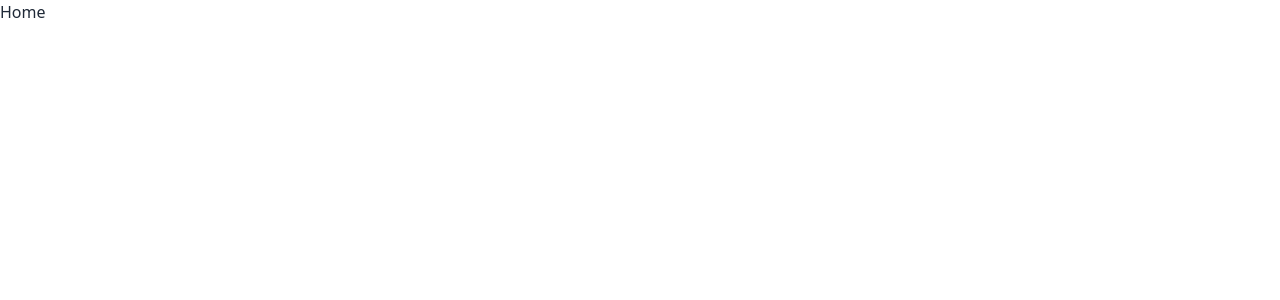
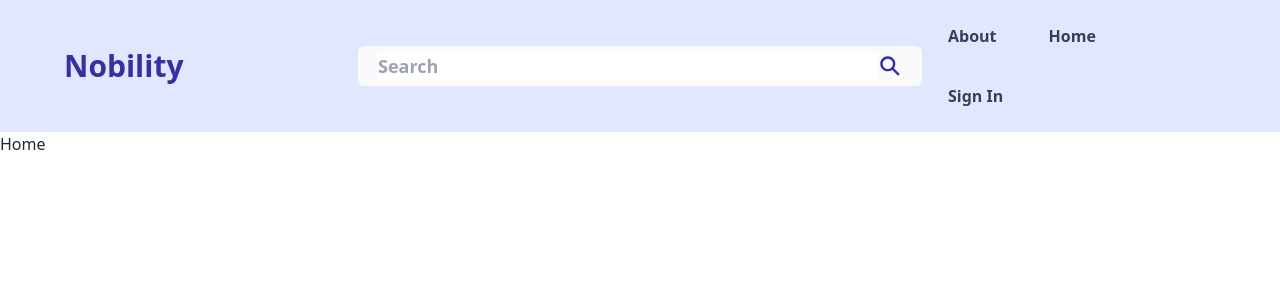
Before and after one commit to Syeda-Aisha-Ahmad/Nobility, a React (Vite) app in the folder client/: page / in a window 1280 px wide. Shown: the top 300 px of the page. Built offline with nearby package versions, Linux system fonts and the light colour scheme.

Commit message:
header section

```diff
--- a/client/src/App.jsx
+++ b/client/src/App.jsx
@@ -1,4 +1,5 @@
 import { BrowserRouter, Routes, Route } from 'react-router-dom';
+import Header from './components/header/Header';
 import About from './pages/about/About';
 import Home from './pages/home/Home';
 import Profile from './pages/profile/Profile';
@@ -8,6 +9,7 @@ import SignUp from './pages/signUp/SignUp';
 export default function App() {
   return (
     <BrowserRouter>
+      <Header />
       <Routes>
         <Route path='/' element={<Home />} />
         <Route path='/sign-in' element={<SignIn />} />
--- /dev/null
+++ b/client/src/components/header/Header.jsx
@@ -0,0 +1,46 @@
+import { FiMenu } from 'react-icons/fi';
+import { IoSearchSharp } from "react-icons/io5";
+
+export default function Header() {
+    return (
+        <div className=" navbar px-5 lg:px-16 py-2 text-lg text-gray-700 font-semibold lg:max-w-[1400px] mx-auto flex justify-between items-center bg-indigo-100">
+            {/* Small and medium Device */}
+            <div className="navbar-start w-screen  flex justify-between lg:w-3/12">
+                <a href='/' className="normal-case text-xl md:text-3xl font-bold text-indigo-800">Nobility</a>
+                <form className="lg:hidden bg-gray-50 px-5 h-8 md:h-10 rounded-md flex items-center">
+                    <input type="text" placeholder="Search" className="  focus:outline-none w-[150px] md:w-[400px] " />
+                    <IoSearchSharp className='text-xl md:text-2xl text-indigo-800' />
+                </form>
+                <div className="dropdown">
+                    <ul tabIndex={0} className="menu menu-compact right-0 top-10 dropdown-content mt-3 p-2 shadow bg-base-100 rounded-box w-52">
+                        <li className='hover:text-indigo-600'><a href='#about' className='hover:bg-base-100'>About</a></li>
+                        <li className='hover:text-indigo-600'><a href='#experience' className='hover:bg-base-100'>Home</a></li>
+                        <li className='hover:text-indigo-600'><a href='#skills' className='hover:bg-base-100'>Sign In</a></li>
+                    </ul>
+                    <div className='mr-auto'>
+                        <label tabIndex={0} className="btn btn-ghost text-2xl text-indigo-800 lg:hidden">
+                            <FiMenu />
+                        </label>
+                    </div>
+                </div>
+
+            </div>
+
+            <a href='/' className="hidden btn bg-base-100 hover:text-indigo-600 hover:bg-base-100 border-none normal-case text-[27px] font-bold md:hidden w-3/12">Nobility</a>
+
+            <form className="hidden lg:flex bg-gray-50 px-5 h-10 rounded-md">
+                <input type="text" placeholder="Search" className="  focus:outline-none md:w-[500px] " />
+                <IoSearchSharp className='text-2xl text-indigo-800' />
+            </form>
+
+            {/* Large device */}
+            <div className="navbar-end  w-3/12 hidden lg:flex ">
+                <ul className="menu menu-horizontal px-1 flex items-center gap-5">
+                    <li className='hover:text-indigo-600'><a href='#about' className='hover:bg-base-100 text-base'>About</a></li>
+                    <li className='hover:text-indigo-600'><a href='#experience' className='hover:bg-base-100 text-base'>Home</a></li>
+                    <li className='hover:text-indigo-600'><a href='#skills' className='hover:bg-base-100 text-base'>Sign In</a></li>
+                </ul>
+            </div>
+        </div>
+    )
+}
--- /dev/null
+++ b/package.json
@@ -0,0 +1,5 @@
+{
+  "dependencies": {
+    "react-icons": "^4.12.0"
+  }
+}
```
Also changed, not shown: 1 other file (tests, documents, lock files or other folders).
